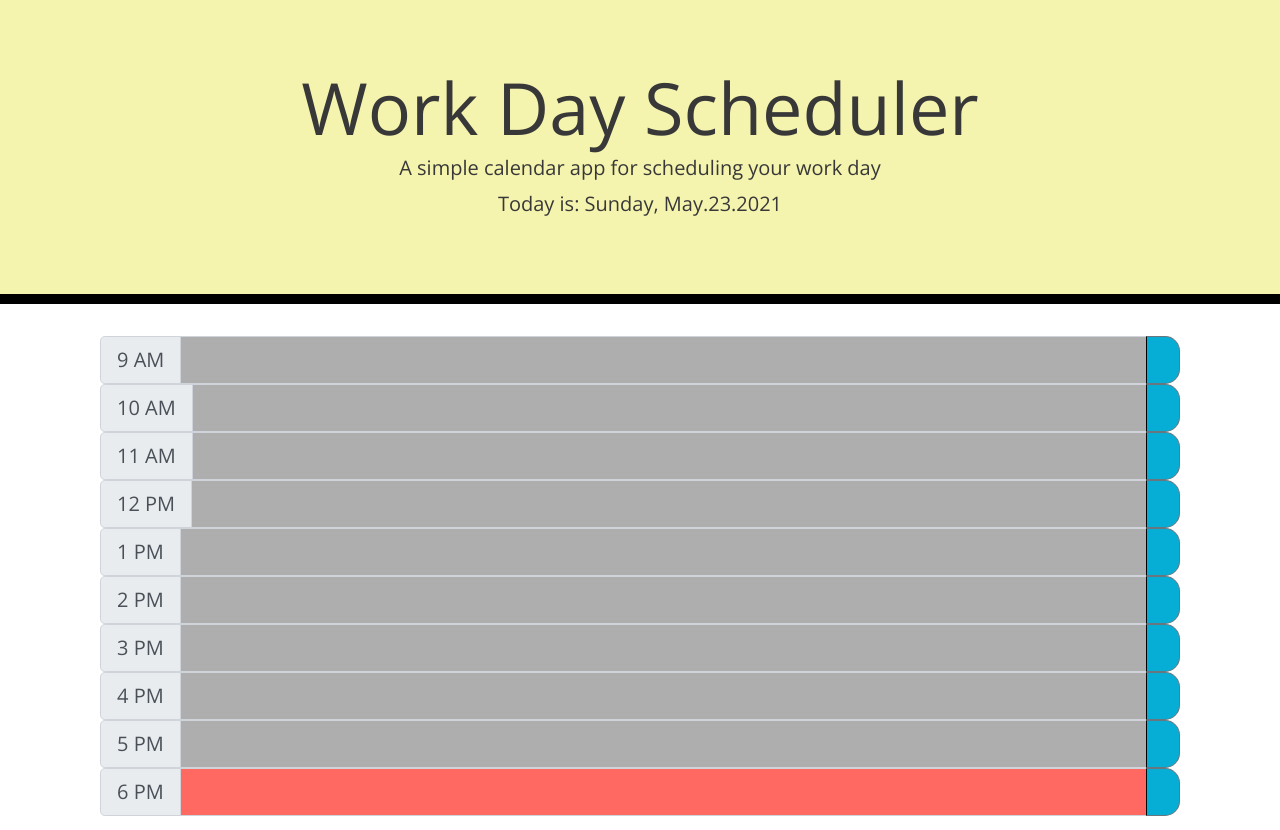
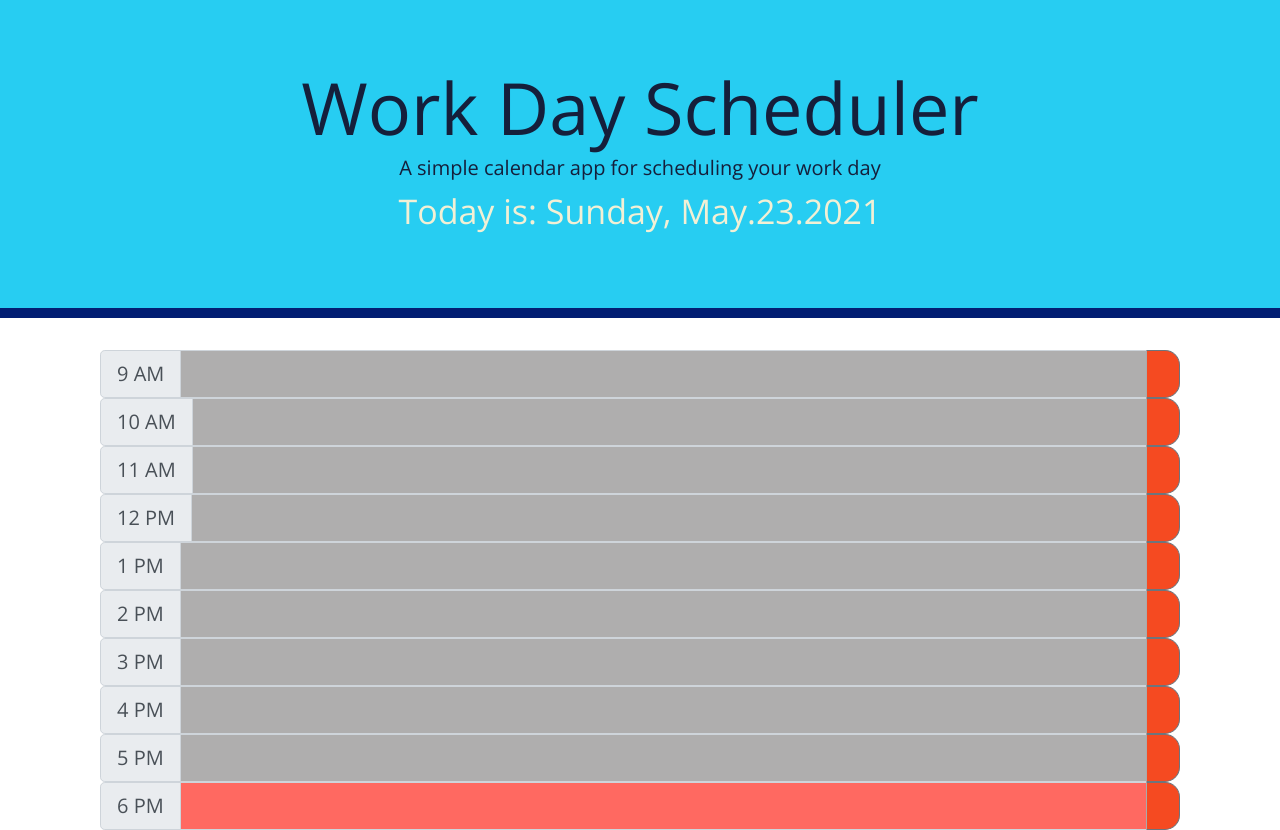
Before and after one commit to JJLindsey/scheduler, a plain HTML site: page index.html in a window 1280 px wide. Drawn offline with nearby package versions, Linux system fonts and the light colour scheme; a web font is replaced by a local one.

Commit message:
change color scheme and final

```diff
--- a/Assets/css/style.css
+++ b/Assets/css/style.css
@@ -8,17 +8,17 @@ textarea{
   background: transparent;
   border: none;
   resize: none;
-  color: #000000;
-  border-left: 1px solid black;
+  color: #2b4c8c;
+  border-left: 1px solid #021e73;
   padding: 10px;
 }
 
 .jumbotron {
   text-align: center;
-  background-color: #f5f4af;
-  color: rgb(56, 56, 56);
+  background-color: #27CDF2;
+  color: #151f3b;
   border-radius: 0;
-  border-bottom: 10px solid black;
+  border-bottom: 10px solid #021e73;
 }
 
 .description{
@@ -41,6 +41,11 @@ textarea{
   color: #000000;
 }
 
+#currentDay {
+  color: #f2f0d5;
+  font-size: 34px;
+}
+
 .past {
   background-color: #afaeae;
   color: white;
@@ -57,10 +62,10 @@ textarea{
 }
 
 #saveBtn {
-  border-left: 1px solid black;
+  border-left: 1px solid rgb(170, 170, 170);
   border-top-right-radius: 15px;
   border-bottom-right-radius: 15px;
-  background-color: #06AED5;
+  background-color: #F54A21;
   color: white;
 }
 
```
